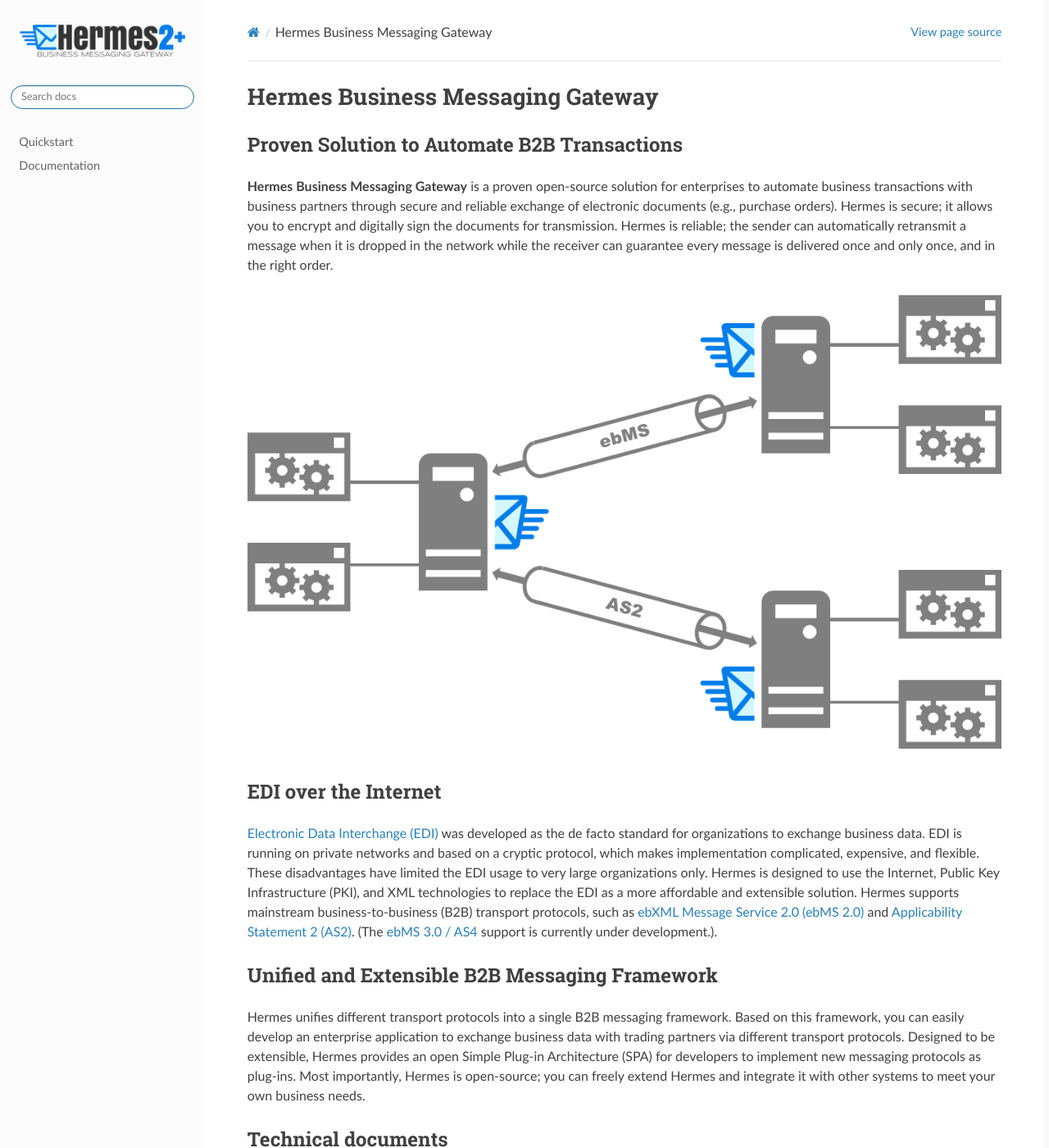
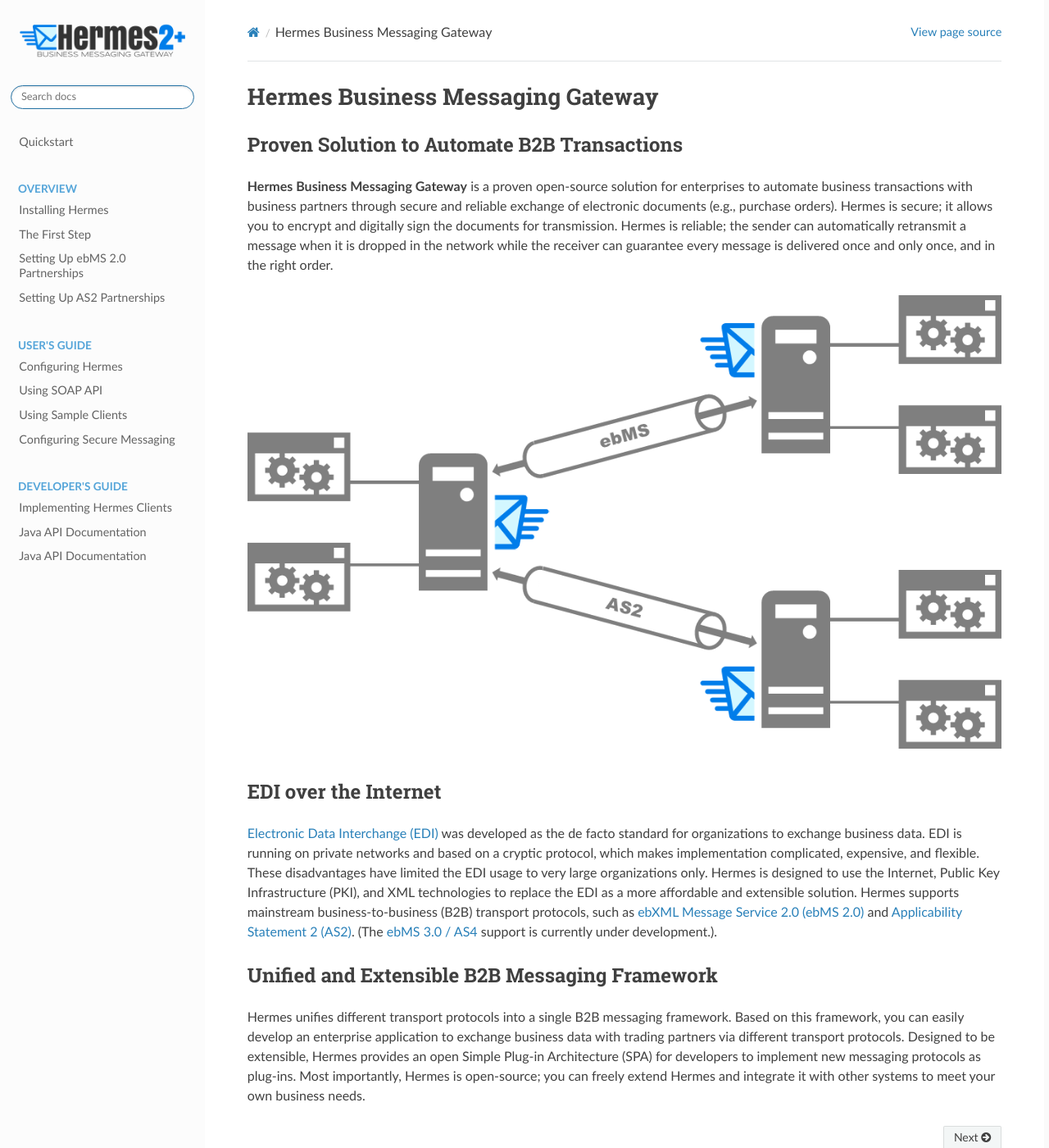
Before and after one commit to cecid/hermes-docs, a Sphinx documentation site: the page built from docs/source/index.rst, in a window 1280 px wide and 1400 px high. Shown: the whole window at 82% size. Built offline with Sphinx 7.4.7 and the Read the Docs theme 2.0.0, drawn with Linux system fonts in a browser that asks for light colours; some of the changed text lies outside the part shown.

Commit message:
Edit theme and links

```diff
--- a/docs/source/_static/css/custom.css
+++ b/docs/source/_static/css/custom.css
@@ -51,6 +51,11 @@
     background-color: #f3f3f3;
 }
 
+.wy-menu-vertical p.caption {
+    height: 42px;
+    padding-top: 15px;
+}
+
 .wy-side-nav-search {
     background-color: transparent;
 }
@@ -58,6 +63,11 @@
 .wy-side-nav-search>a {
     padding-top: 0 !important;
     padding-bottom: 0 !important;
+}
+
+.toctree-expand {
+    font-size: inherit !important;
+    line-height: 1.35em !important;
 }
 
 .wy-nav-content {
@@ -98,6 +108,12 @@
 }
 .rst-content table.docutils td p {
     font-size: inherit;
+}
+
+.rst-content table.docutils td,
+.rst-content table.docutils thead th {
+    border-bottom: 1px solid #e1e4e5;
+    border-left: 1px solid #e1e4e5 !important;
 }
 
 @media screen and (max-width: 768px) {
--- a/docs/source/index.rst
+++ b/docs/source/index.rst
@@ -47,10 +47,42 @@
 importantly, Hermes is open-source; you can freely extend Hermes and
 integrate it with other systems to meet your own business needs.
 
-Technical documents
--------------------
 .. toctree::
    :maxdepth: 1
+   :hidden:
 
    quickstart
-   documentation
+
+.. toctree::
+   :maxdepth: 1
+   :caption: Overview
+   :hidden:
+
+   installation
+   first_step
+   ebms_partnership
+   as2_partnership
+
+.. toctree::
+   :maxdepth: 1
+   :caption: User's Guide
+   :hidden:
+
+   configuration
+   web_service_communication
+   web_service_usage_guide
+   message_signing
+
+.. 2. Using Web Admin Console <- Hermes 2 Administration Tool User Guide.doc
+
+.. toctree::
+   :maxdepth: 1
+   :caption: Developer's Guide
+   :hidden:
+
+   java_client
+   packages
+   Java API Documentation <http://javadoc.hermes.cecid.org/>
+
+.. 1. Hermes System Architecture <- Hermes2 Technical Guide.doc
+   2. Developing Hermes Plugins <- Hermes 2 Plugin Development Guide.doc
```
Also changed, not shown: docs/source/documentation.rst (deleted, +0 -34 lines).
